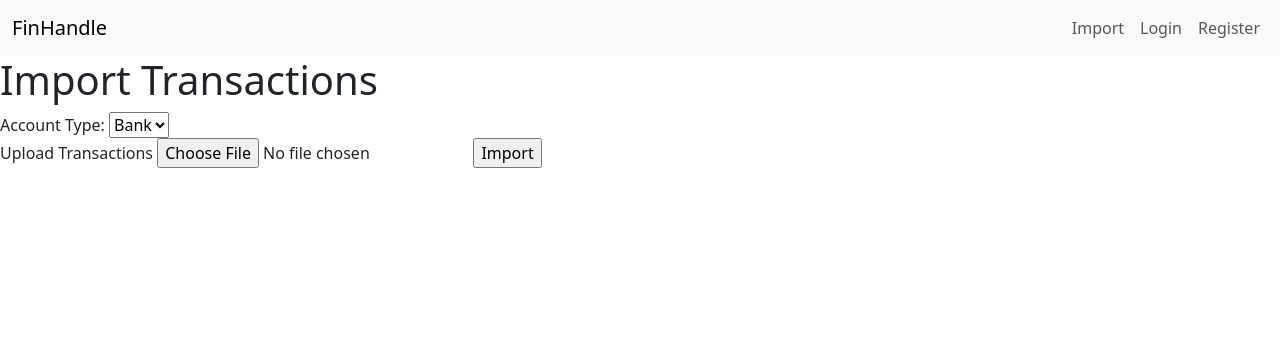
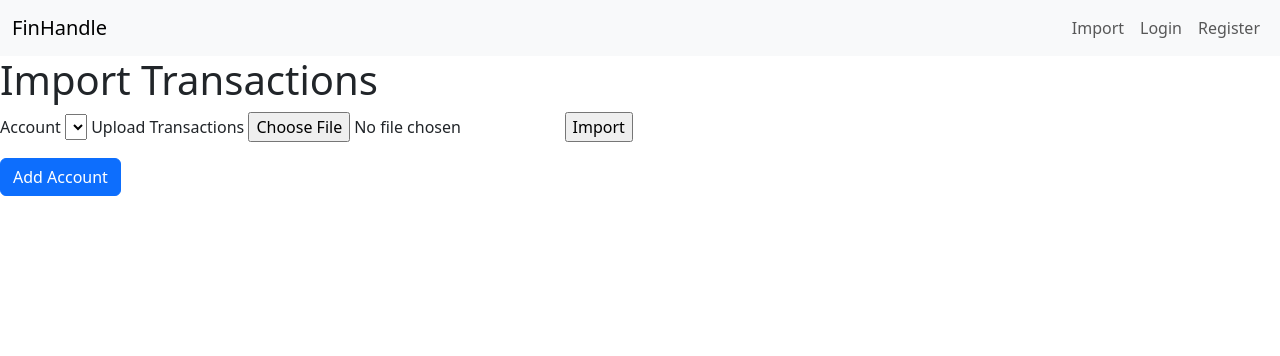
Before and after one commit to ashwin67/finhandle, a Flask app: page /transactions/import in a window 1280 px wide. Shown: the top 356 px of the page. Run offline with Flask 2, Linux system fonts and the light colour scheme; data that the repository does not hold is empty.

Commit message:
accounts

```diff
--- a/app.py
+++ b/app.py
@@ -18,6 +18,7 @@ db.init_app(app)
 
 from models.fin_user import FinUser
 from models.transaction import Transaction
+from models.parameter import Parameter
 
 login_manager = LoginManager()
 login_manager.init_app(app)
@@ -30,7 +31,7 @@ GOOGLE_DISCOVERY_DOC = (
     "https://accounts.google.com/.well-known/openid-configuration"
 )
 
-from views.forms import TransactionUploadForm
+from views.forms import TransactionUploadForm, AddAccountForm
 from views.auth import auth
 from views.import_transactions import parse_transactions
 app.register_blueprint(auth, url_prefix='/auth')
@@ -52,13 +53,26 @@ def index():
 @app.route("/transactions/import", methods=["GET", "POST"])
 def import_transactions():
     form = TransactionUploadForm()
+    add_account_form = AddAccountForm()
+    existing_accounts = Parameter.query.filter_by(type='account').all()
     if form.validate_on_submit():
         file = form.file.data
-        account_type = request.form.get('account_type')
+        account_type = Parameter.query.get(form.account.data)
         parse_transactions(file, account_type)
         flash("Transactions imported successfully!", "success")
         return redirect(url_for("index"))
-    return render_template("import_transactions.html", form=form)
+    return render_template("import_transactions.html", form=form, add_account_form=add_account_form, existing_accounts=existing_accounts)
+
+@app.route("/add_account", methods=["POST"])
+def add_account():
+    form = AddAccountForm()
+    if form.validate_on_submit():
+        account_name = form.account_name.data
+        new_account = Parameter(type="account", name=account_name)
+        db.session.add(new_account)
+        db.session.commit()
+        flash("Account added successfully!", "success")
+    return redirect(url_for("import_transactions"))
 
 @app.route("/transactions")
 def transactions():
--- a/models/transaction.py
+++ b/models/transaction.py
@@ -1,5 +1,6 @@
 from datetime import datetime
 from app import db
+from models.parameter import Parameter
 
 class Transaction(db.Model):
     __tablename__ = 'transaction'
@@ -7,7 +8,8 @@ class Transaction(db.Model):
     date = db.Column(db.Date, nullable=False, default=datetime.utcnow)
     amount = db.Column(db.Float, nullable=False)
     description = db.Column(db.String(255), nullable=False)
-    account = db.Column(db.String(50), nullable=False)
+    account_id = db.Column(db.Integer, db.ForeignKey("parameter.id"), nullable=False)
+    account = db.relationship('Parameter', foreign_keys=[account_id])
     category = db.Column(db.String(50), nullable=False)
     user_id = db.Column(db.Integer, db.ForeignKey("fin_user.id"), nullable=False)
     user = db.relationship('FinUser', backref=db.backref('transactions', lazy=True))
--- a/templates/import_transactions.html
+++ b/templates/import_transactions.html
@@ -3,15 +3,40 @@
 {% block content %}
   <h1>Import Transactions</h1>
   <form action="{{ url_for('import_transactions') }}" method="POST" enctype="multipart/form-data">
-    <label for="account_type">Account Type:</label>
-    <select name="account_type" id="account_type">
-      <option value="bank">Bank</option>
-      <option value="card">Card</option>
-      <option value="cash">Cash</option>
-    </select>
-    <br>
     {{ form.hidden_tag() }}
+    {{ form.account.label }} {{ form.account }}
     {{ form.file.label }} {{ form.file }}
     {{ form.submit }}
   </form>
+  <button type="button" class="btn btn-primary mt-3" data-bs-toggle="modal" data-bs-target="#addAccountModal">
+    Add Account
+  </button>
+  <div class="modal fade" id="addAccountModal" tabindex="-1" aria-labelledby="addAccountModalLabel" aria-hidden="true">
+    <div class="modal-dialog">
+      <div class="modal-content">
+        <div class="modal-header">
+          <h5 class="modal-title" id="addAccountModalLabel">Add Account</h5>
+          <button type="button" class="btn-close" data-bs-dismiss="modal" aria-label="Close"></button>
+        </div>
+        <div class="modal-body">
+          <form id="addAccountForm" action="{{ url_for('add_account') }}" method="POST">
+            {{ add_account_form.hidden_tag() }}
+            {{ add_account_form.account_name.label }} {{ add_account_form.account_name }}
+            {{ add_account_form.submit }}
+          </form>
+
+          <h6>Existing Accounts:</h6>
+          <ul>
+            {% for account in existing_accounts %}
+              <li>{{ account.name }}</li>
+            {% endfor %}
+          </ul>
+        </div>
+        <div class="modal-footer">
+          <button type="button" class="btn btn-secondary" data-bs-dismiss="modal">Close</button>
+          <button type="button" class="btn btn-primary">Save changes</button>
+        </div>
+      </div>
+    </div>
+  </div>
 {% endblock %}
--- a/views/forms.py
+++ b/views/forms.py
@@ -1,7 +1,18 @@
 from flask_wtf import FlaskForm
-from wtforms import FileField, SubmitField
+from wtforms import FileField, SubmitField, SelectField, StringField
 from wtforms.validators import DataRequired
+from models.parameter import Parameter
+
 
 class TransactionUploadForm(FlaskForm):
     file = FileField("Upload Transactions", validators=[DataRequired()])
+    account = SelectField('Account', validators=[DataRequired()], coerce=int)
     submit = SubmitField("Import")
+
+    def __init__(self, *args, **kwargs):
+        super(TransactionUploadForm, self).__init__(*args, **kwargs)
+        self.account.choices = [(param.id, param.name) for param in Parameter.query.filter_by(type='account').all()]
+
+class AddAccountForm(FlaskForm):
+    account_name = StringField("Account Name", validators=[DataRequired()])
+    submit = SubmitField("Add Account")
--- a/views/import_transactions.py
+++ b/views/import_transactions.py
@@ -6,7 +6,7 @@ from models.transaction import Transaction
 from app import db
 import re
 
-def parse_transactions(file, account_type):
+def parse_transactions(file, account_id):
     # Read the file using pandas
     df = pd.read_csv(file)
 
@@ -22,7 +22,7 @@ def parse_transactions(file, account_type):
                 date=date_object,
                 amount=row["amount"],
                 description=extract_name_from_description(row["description"]),
-                account=account_type,
+                account=account_id,
                 category='Uncategorized'
             )
             # Add the user ID to the transaction
```
Also changed, not shown: models/parameter.py (added, +10 -0 lines).
